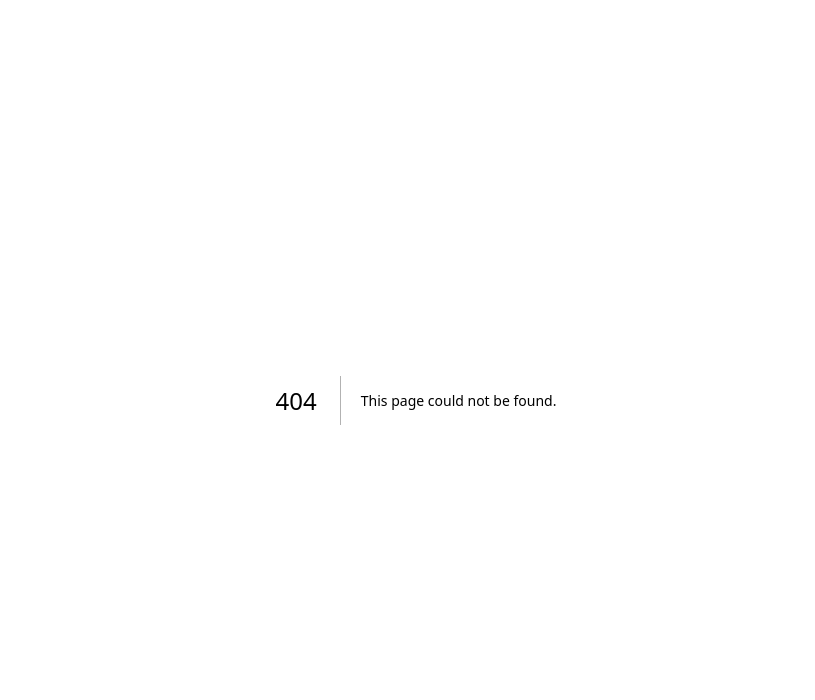
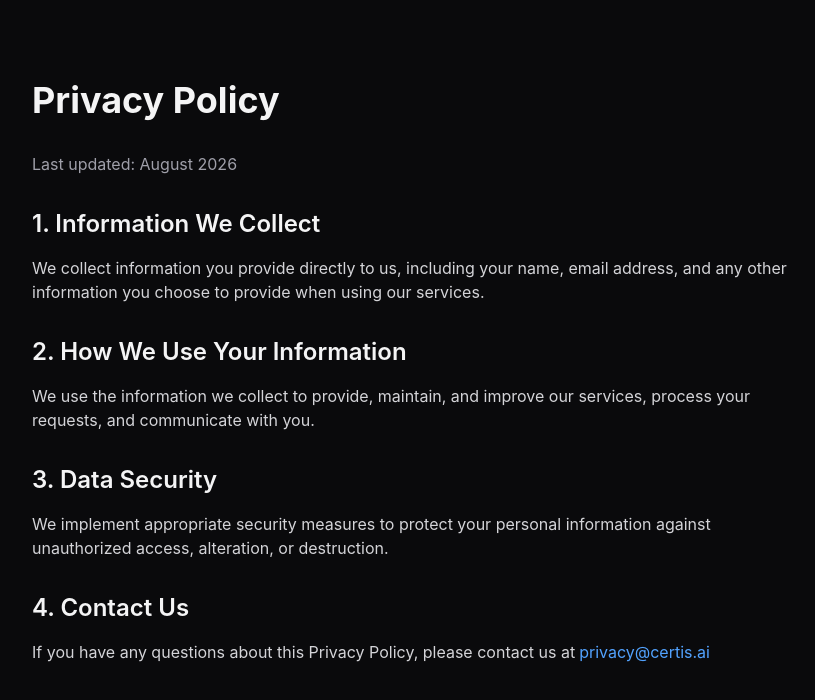
Before and after one commit to certisofficial-bot/Certis, a Next.js app: page /privacy in a window 1280 px wide. Before the commit this address had no page. Shown: the top 700 px of the page, without its empty margins (224-1039 px from the left). Built offline with nearby package versions, Linux system fonts and the light colour scheme.

Commit message:
feat: add privacy and terms pages

```diff
--- /dev/null
+++ b/src/app/privacy/page.tsx
@@ -0,0 +1,38 @@
+export default function PrivacyPage() {
+  return (
+    <div className="min-h-screen bg-[#0A0A0C] text-zinc-100 py-20 px-4">
+      <div className="max-w-3xl mx-auto">
+        <h1 className="text-4xl font-bold mb-8">Privacy Policy</h1>
+        <div className="prose prose-invert prose-zinc">
+          <p className="text-zinc-400 mb-6">Last updated: August 2026</p>
+
+          <h2 className="text-2xl font-semibold mt-8 mb-4">1. Information We Collect</h2>
+          <p className="text-zinc-300 mb-4">
+            We collect information you provide directly to us, including your name, email address,
+            and any other information you choose to provide when using our services.
+          </p>
+
+          <h2 className="text-2xl font-semibold mt-8 mb-4">2. How We Use Your Information</h2>
+          <p className="text-zinc-300 mb-4">
+            We use the information we collect to provide, maintain, and improve our services,
+            process your requests, and communicate with you.
+          </p>
+
+          <h2 className="text-2xl font-semibold mt-8 mb-4">3. Data Security</h2>
+          <p className="text-zinc-300 mb-4">
+            We implement appropriate security measures to protect your personal information
+            against unauthorized access, alteration, or destruction.
+          </p>
+
+          <h2 className="text-2xl font-semibold mt-8 mb-4">4. Contact Us</h2>
+          <p className="text-zinc-300 mb-4">
+            If you have any questions about this Privacy Policy, please contact us at
+            <a href="mailto:privacy@certis.ai" className="text-blue-400 hover:text-blue-300 ml-1">
+              privacy@certis.ai
+            </a>
+          </p>
+        </div>
+      </div>
+    </div>
+  );
+}
--- /dev/null
+++ b/src/app/terms/page.tsx
@@ -0,0 +1,38 @@
+export default function TermsPage() {
+  return (
+    <div className="min-h-screen bg-[#0A0A0C] text-zinc-100 py-20 px-4">
+      <div className="max-w-3xl mx-auto">
+        <h1 className="text-4xl font-bold mb-8">Terms of Service</h1>
+        <div className="prose prose-invert prose-zinc">
+          <p className="text-zinc-400 mb-6">Last updated: August 2026</p>
+
+          <h2 className="text-2xl font-semibold mt-8 mb-4">1. Acceptance of Terms</h2>
+          <p className="text-zinc-300 mb-4">
+            By accessing and using Certis, you accept and agree to be bound by the terms
+            and provision of this agreement.
+          </p>
+
+          <h2 className="text-2xl font-semibold mt-8 mb-4">2. Use License</h2>
+          <p className="text-zinc-300 mb-4">
+            Permission is granted to temporarily access Certis for personal or commercial
+            use. This is the grant of a license, not a transfer of title.
+          </p>
+
+          <h2 className="text-2xl font-semibold mt-8 mb-4">3. Disclaimer</h2>
+          <p className="text-zinc-300 mb-4">
+            The materials on Certis are provided on an 'as is' basis. Certis makes no
+            warranties, expressed or implied, and hereby disclaims and negates all other warranties.
+          </p>
+
+          <h2 className="text-2xl font-semibold mt-8 mb-4">4. Contact</h2>
+          <p className="text-zinc-300 mb-4">
+            If you have any questions about these Terms, please contact us at
+            <a href="mailto:legal@certis.ai" className="text-blue-400 hover:text-blue-300 ml-1">
+              legal@certis.ai
+            </a>
+          </p>
+        </div>
+      </div>
+    </div>
+  );
+}
```
